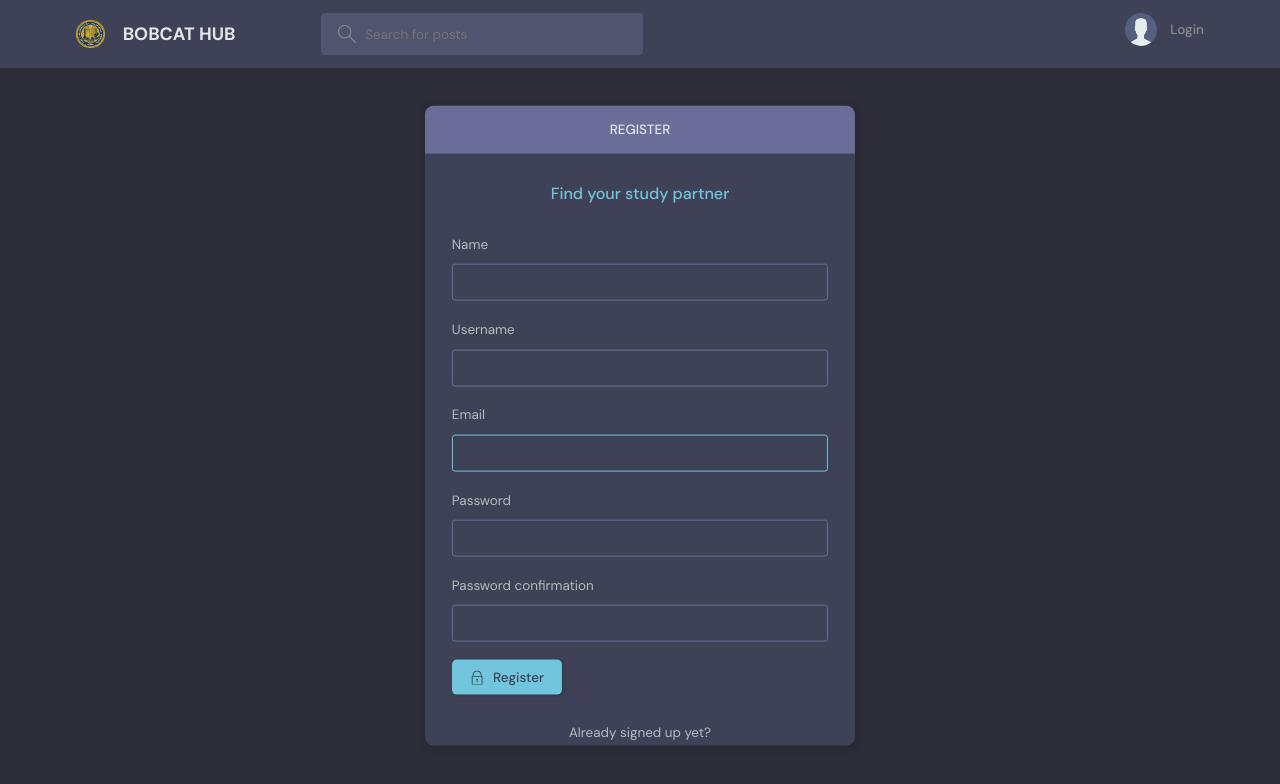
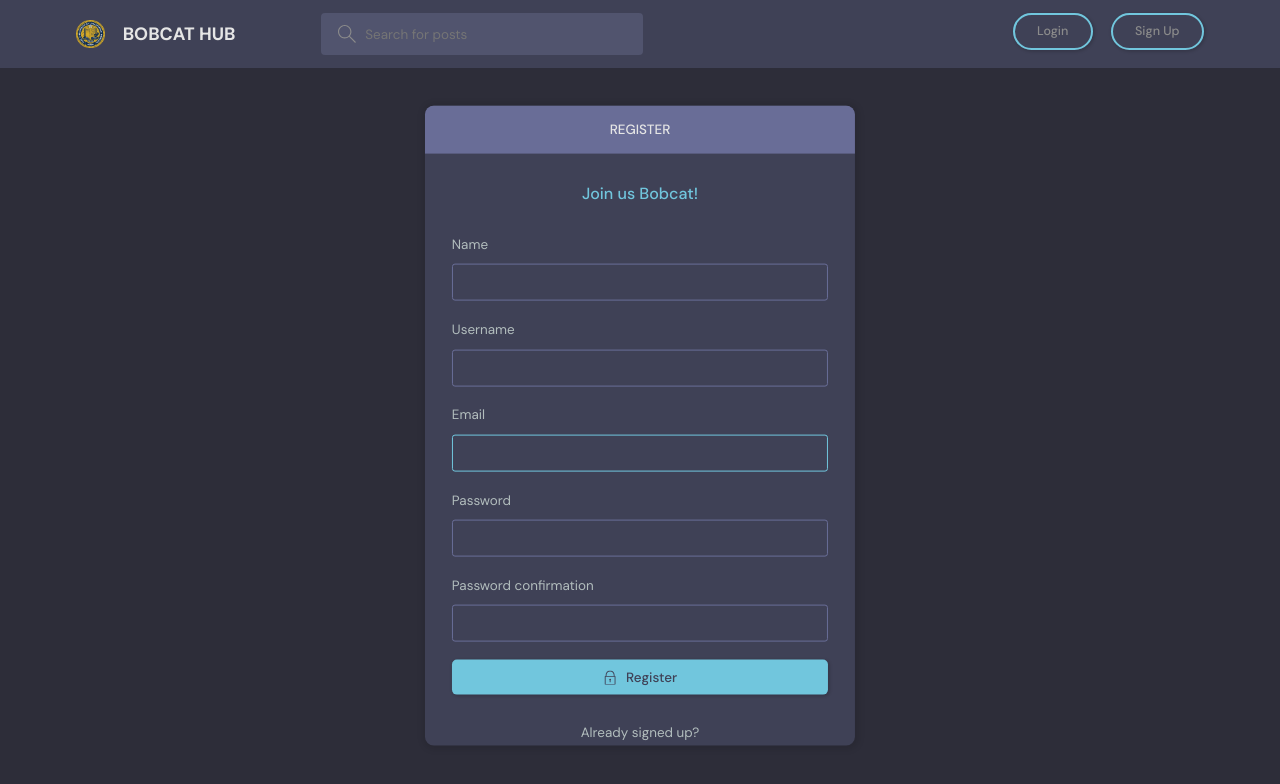
Before and after one commit to mustachemo/final_project_cse108_django, a Django app: page /register/ in a window 1280 px wide. Shown: the top 784 px of the page. Run offline with Django 3.2, Linux system fonts and the light colour scheme.

Commit message:
more updates lolo

```diff
--- a/base/templates/base/login_register.html
+++ b/base/templates/base/login_register.html
@@ -1,8 +1,5 @@
-{% extends 'main.html' %}
-
-{% block content %}
+{% extends 'main.html' %} {% block content %}
 <main class="auth layout">
-
   {% if page == 'login' %}
   <div class="container">
     <div class="layout__box">
@@ -12,29 +9,26 @@
         </div>
       </div>
       <div class="layout__body">
-        <h2 class="auth__tagline">Find your study partner</h2>
+        <h2 class="auth__tagline">Welcome Bobcat!</h2>
 
         <form class="form" action="" method="POST">
           {% csrf_token %}
           <div class="form__group form__group">
             <label for="room_name">Email</label>
-            <input id="username" name="email" type="email" placeholder="e.g. dennis_ivy@email.com />
+            <input id="username" name="email" type="email" placeholder="e.g. dennis_ivy@email.com" />
           </div>
-          <div class=" form__group">
+          <div class="form__group">
             <label for="password">Password</label>
-            <input id="password" name="password" type="password"
-              placeholder="&bull;&bull;&bull;&bull;&bull;&bull;&bull;&bull;" />
+            <input id="password" name="password" type="password" placeholder="&bull;&bull;&bull;&bull;&bull;&bull;&bull;&bull;" />
           </div>
 
-          <button class="btn btn--main" type="submit">
+          <button class="btn btn--main" type="submit" style="width: 100%; display: flex; justify-content: center">
             <svg version="1.1" xmlns="http://www.w3.org/2000/svg" width="32" height="32" viewBox="0 0 32 32">
               <title>lock</title>
               <path
-                d="M27 12h-1v-2c0-5.514-4.486-10-10-10s-10 4.486-10 10v2h-1c-0.553 0-1 0.447-1 1v18c0 0.553 0.447 1 1 1h22c0.553 0 1-0.447 1-1v-18c0-0.553-0.447-1-1-1zM8 10c0-4.411 3.589-8 8-8s8 3.589 8 8v2h-16v-2zM26 30h-20v-16h20v16z">
-              </path>
+                d="M27 12h-1v-2c0-5.514-4.486-10-10-10s-10 4.486-10 10v2h-1c-0.553 0-1 0.447-1 1v18c0 0.553 0.447 1 1 1h22c0.553 0 1-0.447 1-1v-18c0-0.553-0.447-1-1-1zM8 10c0-4.411 3.589-8 8-8s8 3.589 8 8v2h-16v-2zM26 30h-20v-16h20v16z"></path>
               <path
-                d="M15 21.694v4.306h2v-4.306c0.587-0.348 1-0.961 1-1.694 0-1.105-0.895-2-2-2s-2 0.895-2 2c0 0.732 0.413 1.345 1 1.694z">
-              </path>
+                d="M15 21.694v4.306h2v-4.306c0.587-0.348 1-0.961 1-1.694 0-1.105-0.895-2-2-2s-2 0.895-2 2c0 0.732 0.413 1.345 1 1.694z"></path>
             </svg>
 
             Login
@@ -57,28 +51,23 @@
         </div>
       </div>
       <div class="layout__body">
-        <h2 class="auth__tagline">Find your study partner</h2>
+        <h2 class="auth__tagline">Join us Bobcat!</h2>
 
         <form class="form" action="" method="POST">
-          {% csrf_token %}
-
-          {% for field in form %}
+          {% csrf_token %} {% for field in form %}
           <div class="form__group form__group">
             <label for="room_name">{{field.label}}</label>
             {{field}}
           </div>
           {% endfor %}
 
-
-          <button class="btn btn--main" type="submit">
+          <button class="btn btn--main" type="submit" style="width: 100%; display: flex; justify-content: center">
             <svg version="1.1" xmlns="http://www.w3.org/2000/svg" width="32" height="32" viewBox="0 0 32 32">
               <title>lock</title>
               <path
-                d="M27 12h-1v-2c0-5.514-4.486-10-10-10s-10 4.486-10 10v2h-1c-0.553 0-1 0.447-1 1v18c0 0.553 0.447 1 1 1h22c0.553 0 1-0.447 1-1v-18c0-0.553-0.447-1-1-1zM8 10c0-4.411 3.589-8 8-8s8 3.589 8 8v2h-16v-2zM26 30h-20v-16h20v16z">
-              </path>
+                d="M27 12h-1v-2c0-5.514-4.486-10-10-10s-10 4.486-10 10v2h-1c-0.553 0-1 0.447-1 1v18c0 0.553 0.447 1 1 1h22c0.553 0 1-0.447 1-1v-18c0-0.553-0.447-1-1-1zM8 10c0-4.411 3.589-8 8-8s8 3.589 8 8v2h-16v-2zM26 30h-20v-16h20v16z"></path>
               <path
-                d="M15 21.694v4.306h2v-4.306c0.587-0.348 1-0.961 1-1.694 0-1.105-0.895-2-2-2s-2 0.895-2 2c0 0.732 0.413 1.345 1 1.694z">
-              </path>
+                d="M15 21.694v4.306h2v-4.306c0.587-0.348 1-0.961 1-1.694 0-1.105-0.895-2-2-2s-2 0.895-2 2c0 0.732 0.413 1.345 1 1.694z"></path>
             </svg>
 
             Register
@@ -86,8 +75,8 @@
         </form>
 
         <div class="auth__action">
-          <p>Already signed up yet?</p>
-          <a href="{% url 'login' %}" class="btn btn--link">Sign Up</a>
+          <p>Already signed up?</p>
+          <a href="{% url 'login' %}" class="btn btn--link">Login</a>
         </div>
       </div>
     </div>
--- a/base/templates/base/topics_component.html
+++ b/base/templates/base/topics_component.html
@@ -16,7 +16,7 @@
     </li>
     {% endfor %}
   </ul>
-  <a class="btn btn--link" href="{% url 'topics' %}">
+  <a class="btn btn--link" href="{% url 'topics' %}" style="display: flex; justify-content: center; margin-top: 1rem">
     More
     <svg version="1.1" xmlns="http://www.w3.org/2000/svg" width="32" height="32" viewBox="0 0 32 32">
       <title>chevron-down</title>
--- a/static/styles/style.css
+++ b/static/styles/style.css
@@ -566,11 +566,16 @@ a {
   text-transform: uppercase;
   font-weight: 500;
   color: var(--color-dark-light);
+  /* put it in the middle */
+  display: flex;
+  justify-content: center;
+  align-items: center;
 }
 
 /* Base Styles */
 .topics__list {
   list-style: none;
+  max-width: 100%; /* Ensures full width */
   max-height: 400px; /* Adjust the height as needed */
   overflow-y: auto; /* Enables vertical scrolling */
   padding: 0 15px; /* Adjusts padding to avoid cutting off scrollbar */
@@ -578,6 +583,10 @@ a {
   box-sizing: border-box; /* Ensures padding is included in width/height calculations */
   background-color: var(--color-bg); /* Assuming --color-bg is a dark color */
   border-radius: 8px; /* Rounded corners for the container */
+}
+
+.topics__list li {
+  width: 100%; /* Ensure li tags take up the full width */
 }
 
 .topics__list li a {
--- a/templates/main.html
+++ b/templates/main.html
@@ -1,50 +1,47 @@
 <!DOCTYPE html>
 {% load static %}
 <html lang="en">
-
   <head>
     <meta charset="UTF-8" />
     <meta http-equiv="X-UA-Compatible" content="IE=edge" />
     <meta name="viewport" content="width=device-width, initial-scale=1.0" />
     <!-- Include Bootstrap CSS -->
     <link rel="shortcut icon" href="assets/favicon.ico" type="image/x-icon" />
-    <link rel="stylesheet" type="text/css" href="{% static 'styles/style.css' %}">
+    <link rel="stylesheet" type="text/css" href="{% static 'styles/style.css' %}" />
     <title>StudyBuddy - Find study partners around the world!</title>
   </head>
 
   <body>
-
     {% include 'navbar.html' %}
 
     <div class="alert-container">
-    {% if messages %}
-        {% for message in messages %}
+      {% if messages %} {% for message in messages %}
       <div class="alert alert-{{ message.tags }}">
         <button type="button" class="btn-close" data-bs-dismiss="alert" aria-label="Close"></button>
         {{ message }}
       </div>
-        {% endfor %}
-    {% endif %}
+      {% endfor %} {% endif %}
     </div>
 
-    {% block content %}
-
-
-    {% endblock %}
+    {% block content %} {% endblock %}
 
     <script src="{% static 'js/script.js' %}"></script>
     <script>
-        // close alert and set timeout
-        const alertClose = document.querySelectorAll('.alert .btn-close');
-        alertClose.forEach((btn) => {
-            btn.addEventListener('click', (e) => {
+      // Close alert on button click
+      const alertCloseButtons = document.querySelectorAll('.alert .btn-close');
+      alertCloseButtons.forEach(button => {
+        button.addEventListener('click', e => {
           e.target.parentElement.style.display = 'none';
         });
       });
+
+      // Automatically close all alerts after 5000 milliseconds
       setTimeout(() => {
-            document.querySelector('.alert').style.display = 'none';
+        const alerts = document.querySelectorAll('.alert');
+        alerts.forEach(alert => {
+          alert.style.display = 'none';
+        });
       }, 5000);
     </script>
   </body>
-
 </html>
--- a/templates/navbar.html
+++ b/templates/navbar.html
@@ -35,10 +35,10 @@
       {% else %}
 
       <!-- Not Logged In -->
-      <a href="{% url 'login' %}">
-        <img src="{% static 'images/avatar.svg' %}" />
-        <p>Login</p>
-      </a>
+      <div class="header__user">
+        <a href="{% url 'login' %}" class="btn btn--main btn--pill">Login</a>
+        <a href="{% url 'register' %}" class="btn btn--main btn--pill">Sign Up</a>
+      </div>
       {% endif %}
 
       <div class="dropdown-menu">
```
Also changed, not shown: base/templates/base/feed_component.html (+5 -9 lines), base/templates/base/topics.html (+5 -10 lines), db.sqlite3. Lines whose indentation alone changed are shown as unchanged.
